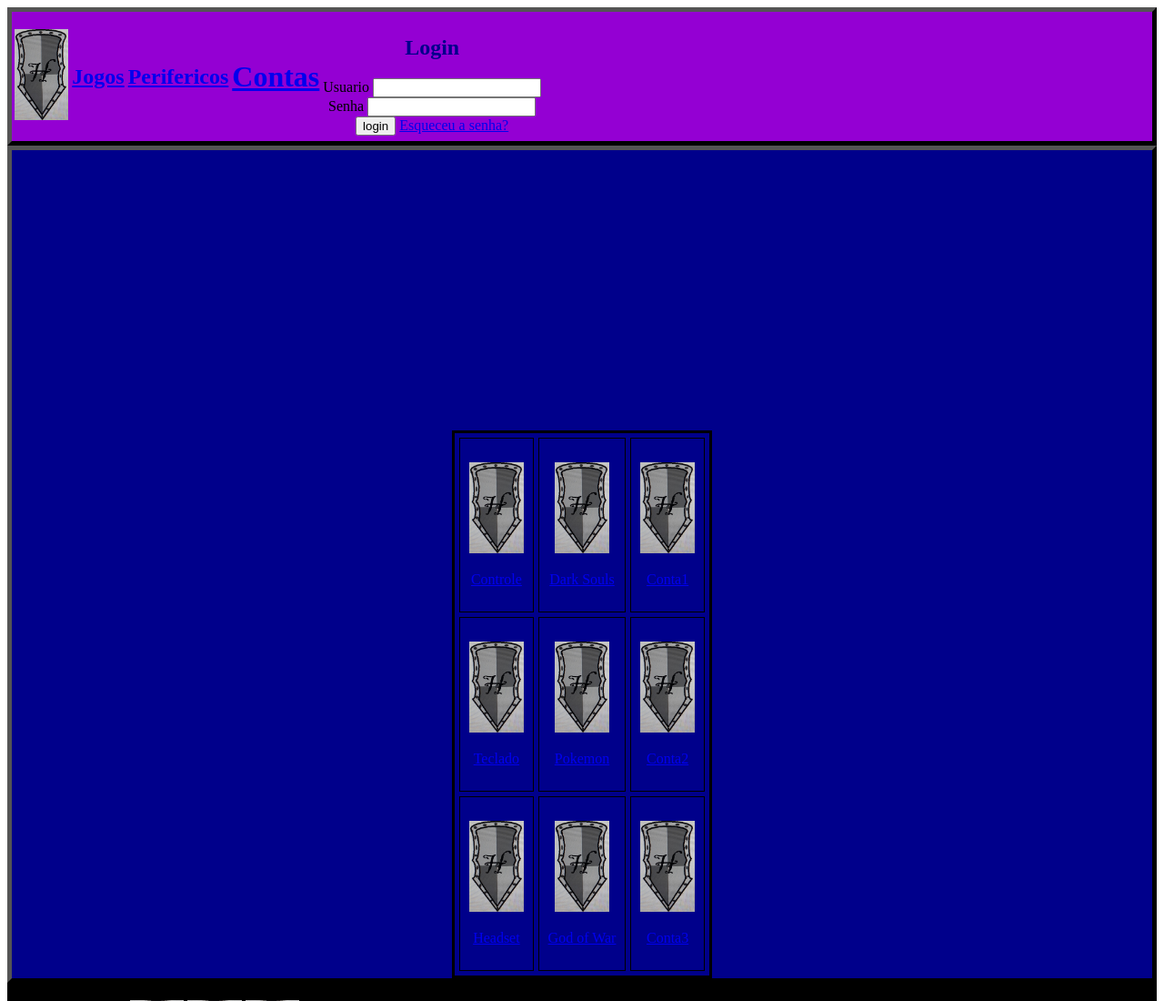
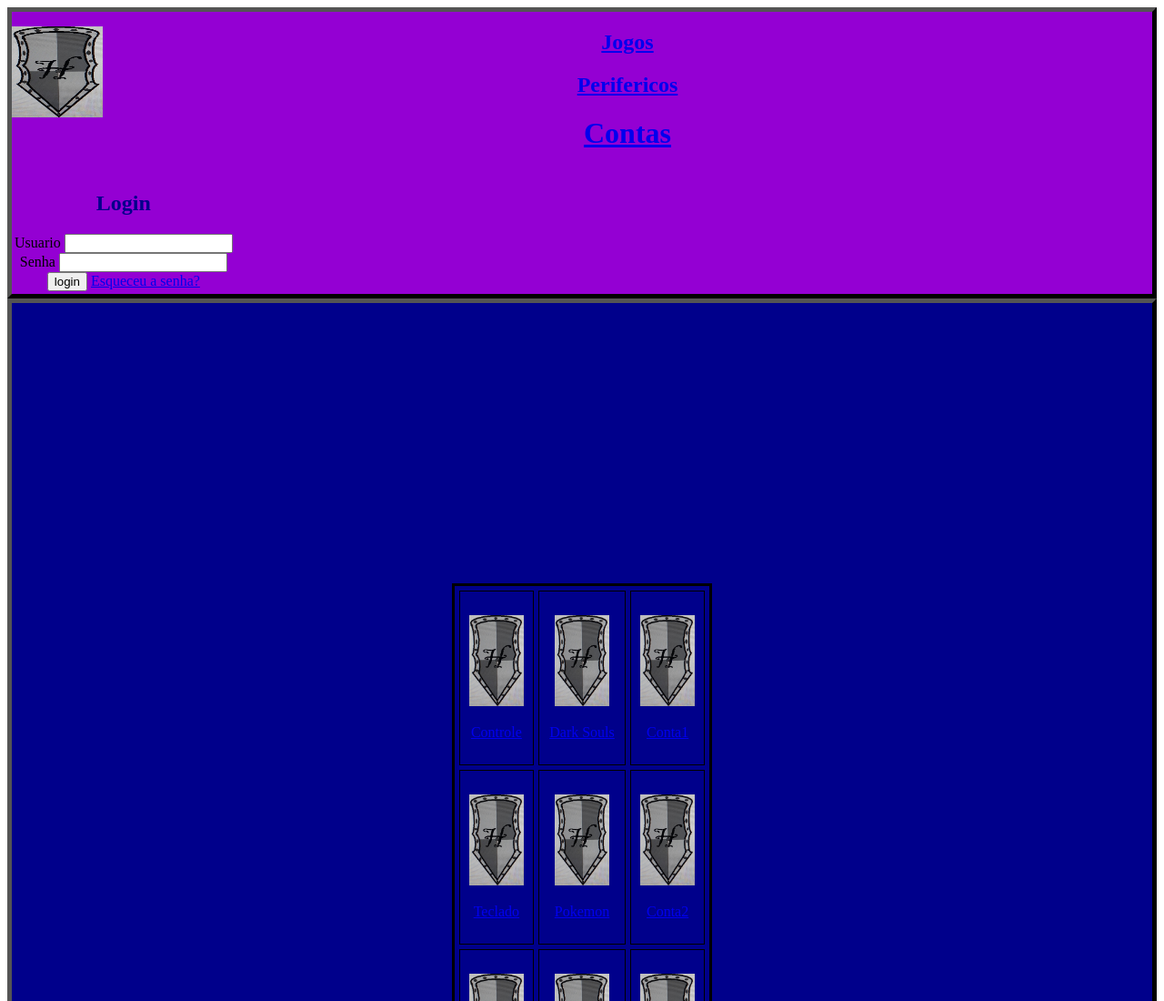
Before and after one commit to Vinicius26Filipe70/primera-tentativa-de-site, a plain HTML site: page Index.html in a window 1280 px wide. Shown: the top 1100 px of the page at 91% size. Drawn offline with Linux system fonts and the light colour scheme.

Commit message:
Update Index.html

```diff
--- a/Index.html
+++ b/Index.html
@@ -14,33 +14,19 @@
 
         <header>
 
-            <table>
 
-                <tr>
+                        <div> <p><a href="Index.html"> <img src="Imagens/LogoHyperion.jpg" align=left alt="Hyperiom" height="100" width="100"> </a> </div>
 
-                    <td>
-
-                        <div> <p><a href="Index.html"> <img src="Imagens/LogoHyperion.jpg" alt="Hyperiom" height="100" width"100"> </a> </div>
-
-                    </td>
-
-                    <td>
 
                         <h2> <a href="Jogos.html"> Jogos </a> </h2>
-                    </td>
 
-                    <td>
 
                         <h2> <a href="Perifericos.html"> Perifericos </a> </h2>
 
-                    </td>
-
-                    <td>
-
                         <h1> <a href="Contas.html"> Contas </a> </h1>
 
-                    </td>
-
+                    <table>
+                        <tr>
                     <td>
 
                         <div id="Login">
```
